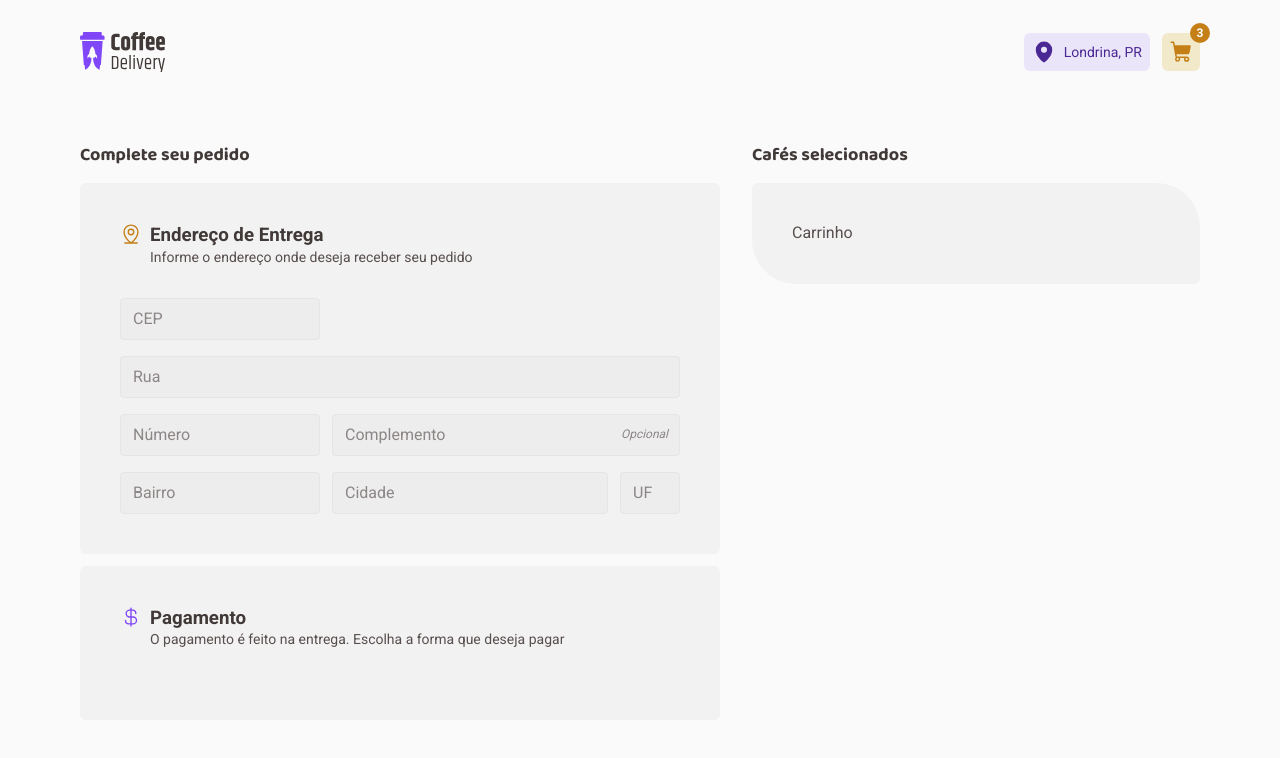
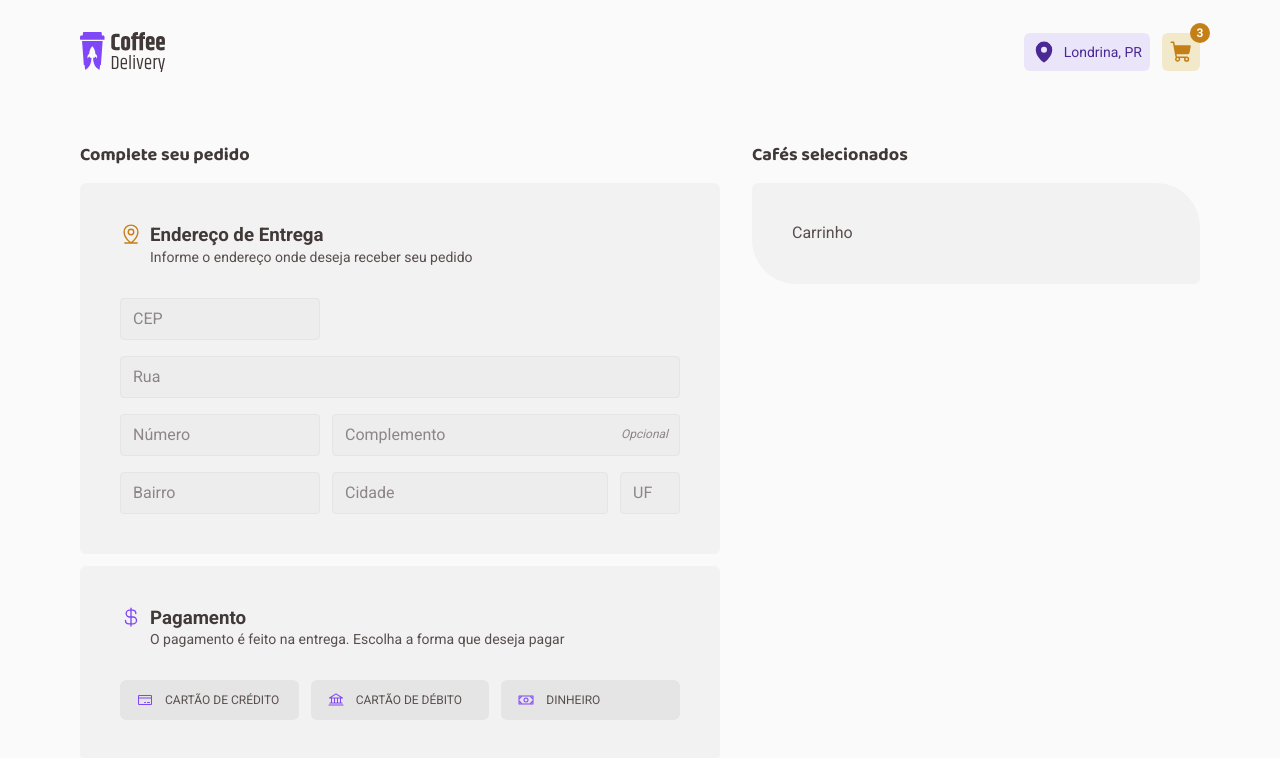
Before and after one commit to gabrielpapke/coffee-delivery-shop-challenge, a React (Vite) app: page /checkout in a window 1280 px wide. Shown: the top 758 px of the page. Built offline with nearby package versions, Linux system fonts and the light colour scheme.

Commit message:
feat: paayment

```diff
--- a/src/pages/Checkout/components/PaymentMethod/index.tsx
+++ b/src/pages/Checkout/components/PaymentMethod/index.tsx
@@ -1,5 +1,5 @@
-import { CurrencyDollar } from '@phosphor-icons/react'
-import { PaymentMethodContainer } from './styles'
+import { Bank, CreditCard, CurrencyDollar, Money } from '@phosphor-icons/react'
+import { PaymentMethodContainer, OptionContainer } from './styles'
 import { useTheme } from 'styled-components'
 
 export function PaymentMethod() {
@@ -18,6 +18,32 @@ export function PaymentMethod() {
           </p>
         </div>
       </header>
+
+      <fieldset>
+        <OptionContainer>
+          <input type="radio" value="credit" name="paymentMethod" id="credit" />
+          <label htmlFor="credit">
+            <CreditCard weight="regular" size={16} />
+            Cartão de Crédito
+          </label>
+        </OptionContainer>
+
+        <OptionContainer>
+          <input type="radio" value="debit" name="paymentMethod" id="debit" />
+          <label htmlFor="debit">
+            <Bank weight="regular" size={16} />
+            Cartão de Débito
+          </label>
+        </OptionContainer>
+
+        <OptionContainer>
+          <input type="radio" value="cash" name="paymentMethod" id="cash" />
+          <label htmlFor="cash">
+            <Money weight="regular" size={16} />
+            Dinheiro
+          </label>
+        </OptionContainer>
+      </fieldset>
     </PaymentMethodContainer>
   )
 }
--- a/src/pages/Checkout/components/PaymentMethod/styles.ts
+++ b/src/pages/Checkout/components/PaymentMethod/styles.ts
@@ -2,4 +2,64 @@ import styled from 'styled-components'
 
 import { Card } from '../../styles'
 
-export const PaymentMethodContainer = styled(Card)``
+export const PaymentMethodContainer = styled(Card)`
+  fieldset {
+    border: 0;
+    display: grid;
+    grid-template-columns: 1fr 1fr 1fr;
+    align-items: center;
+    grid-gap: 0.75rem;
+  }
+`
+
+export const OptionContainer = styled.div`
+  input {
+    /* Add if not using autoprefixer */
+    -webkit-appearance: none;
+    appearance: none;
+    /* For iOS < 15 to remove gradient background */
+    background-color: #fff;
+    /* Not removed via appearance */
+    margin: 0;
+    height: 0;
+    width: 0;
+    display: block;
+    overflow: hidden;
+
+    &:focus {
+      box-shadow: none;
+    }
+  }
+
+  label {
+    background-color: ${(props) => props.theme['base-button']};
+    cursor: pointer;
+    height: 2.5rem;
+    display: flex;
+    align-items: center;
+    gap: 0.75rem;
+    padding: 1rem;
+    border-radius: 6px;
+    border-color: transparent;
+    border-width: 1px;
+    border-style: solid;
+
+    font-size: 0.75rem;
+    color: ${(props) => props.theme['base-text']};
+    text-transform: uppercase;
+  }
+
+  label:hover {
+    background-color: ${(props) => props.theme['base-hover']};
+  }
+
+  input:checked + label {
+    background-color: ${(props) => props.theme['purple-light']};
+    color: ${(props) => props.theme['base-subtitle']};
+    border-color: ${(props) => props.theme.purple};
+  }
+
+  svg {
+    color: ${(props) => props.theme.purple};
+  }
+`
--- a/src/pages/Checkout/styles.ts
+++ b/src/pages/Checkout/styles.ts
@@ -2,6 +2,7 @@ import styled from 'styled-components'
 import { Container } from '../../styles/styles'
 
 export const CheckoutLayout = styled(Container)`
+  padding-bottom: 4rem;
   form {
     display: grid;
     grid-template-columns: 1fr 448px;
```
